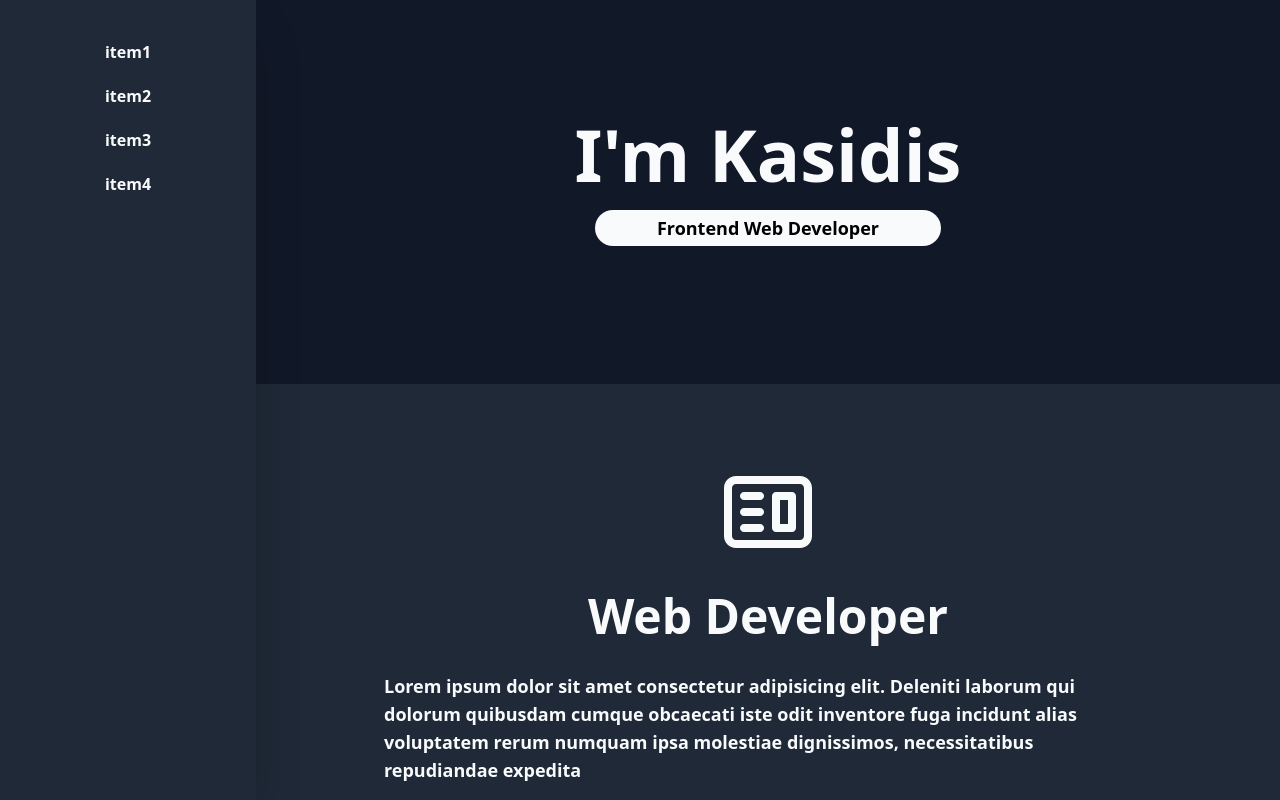
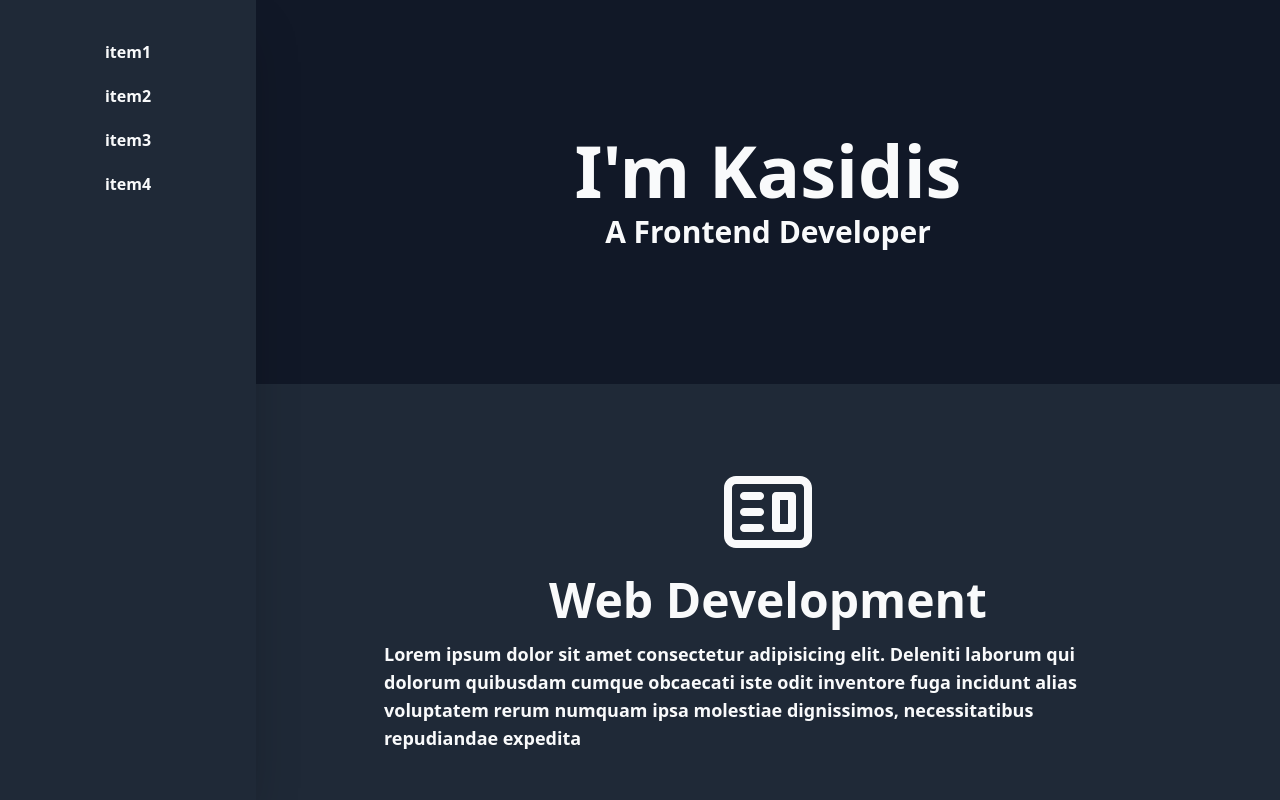
Before and after one commit to ckasidis/ckasidis-com-v1, a Next.js app: page / in a window 1280 px wide. Shown: the top 800 px of the page. Built offline with nearby package versions, Linux system fonts and the light colour scheme.

Commit message:
Modify styles for Banner and QuoteSection components

```diff
--- a/components/Banner.tsx
+++ b/components/Banner.tsx
@@ -3,12 +3,12 @@ import { NextPage } from 'next';
 const Banner: NextPage = () => {
 	return (
 		<section className="grid place-items-center min-h-[24rem]">
-			<div className="text-center">
+			<div className="grid text-center gap-2">
 				<h1 className="text-gray-50 text-5xl font-bold sm:text-7xl">
 					I&apos;m Kasidis
 				</h1>
-				<h3 className="px-3 py-1 m-5 bg-gray-50 rounded-full text-sm font-bold sm:text-lg">
-					Frontend Web Developer
+				<h3 className="text-gray-50 text-xl font-bold sm:text-3xl">
+					A Frontend Developer
 				</h3>
 			</div>
 		</section>
--- a/components/QuoteSection.tsx
+++ b/components/QuoteSection.tsx
@@ -9,7 +9,7 @@ interface Props {
 
 const QuoteSection: NextPage<Props> = ({ icon, title, description }) => {
 	return (
-		<section className="grid gap-y-8 place-items-center bg-gray-800 min-h-[15rem] pt-20 pb-48 text-gray-50 ">
+		<section className="grid gap-y-4 place-items-center bg-gray-800 min-h-[15rem] pt-20 pb-48 text-gray-50 ">
 			<div className="text-8xl">{createElement(icon)}</div>
 			<h2 className="text-3xl font-bold sm:text-5xl">{title}</h2>
 			<h3 className="w-3/4 max-w-3xl text-lg font-bold">{description}</h3>
--- a/pages/index.tsx
+++ b/pages/index.tsx
@@ -11,7 +11,7 @@ const HomePage: NextPage = () => {
 			<Banner />
 			<QuoteSection
 				icon={CgWebsite}
-				title="Web Developer"
+				title="Web Development"
 				description="Lorem ipsum dolor sit amet consectetur adipisicing elit. Deleniti laborum qui dolorum quibusdam cumque obcaecati iste odit inventore fuga incidunt alias voluptatem rerum numquam ipsa molestiae dignissimos, necessitatibus repudiandae expedita"
 			/>
 			<SkillSection
```
